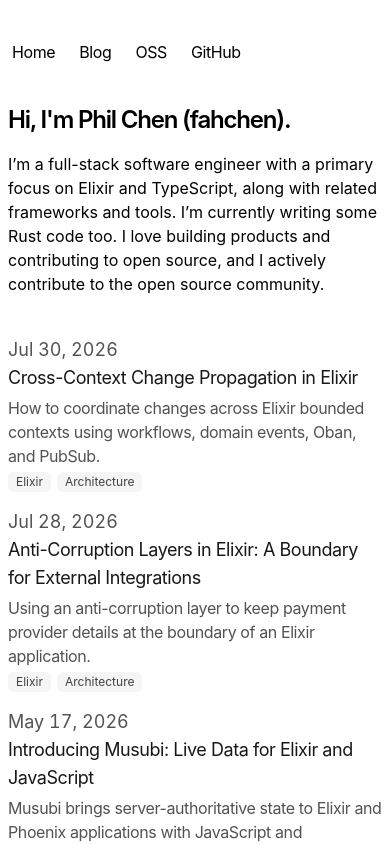
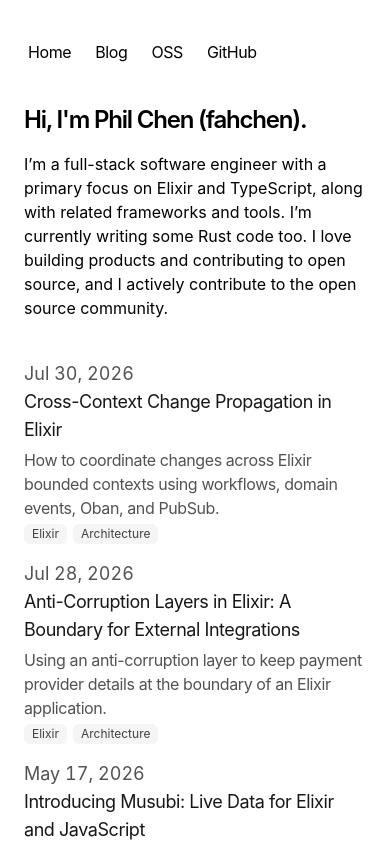
Before and after one commit to fahchen/fahchen, a Next.js app: page / in a window 390 px wide. Shown: the top 844 px of the page. Built offline with nearby package versions, Linux system fonts and the light colour scheme.

Commit message:
fix: prevent mobile page overflow

```diff
--- a/app/global.css
+++ b/app/global.css
@@ -27,10 +27,6 @@
   html {
     color-scheme: dark;
   }
-}
-
-html {
-  min-width: 360px;
 }
 
 .prose .anchor {
@@ -66,6 +62,7 @@ html {
 
 .prose code {
   @apply px-1 py-0.5 rounded-lg;
+  overflow-wrap: anywhere;
 }
 
 .prose pre code {
--- a/app/layout.tsx
+++ b/app/layout.tsx
@@ -52,7 +52,7 @@ export default function RootLayout({
         GeistMono.variable,
       )}
     >
-      <body className="antialiased max-w-xl mx-4 mt-8 mx-auto">
+      <body className="antialiased max-w-xl mx-auto mt-8 px-4 sm:px-0">
         <main className="flex-auto min-w-0 mt-6 flex flex-col px-2 md:px-0">
           <Navbar />
           {children}
```
